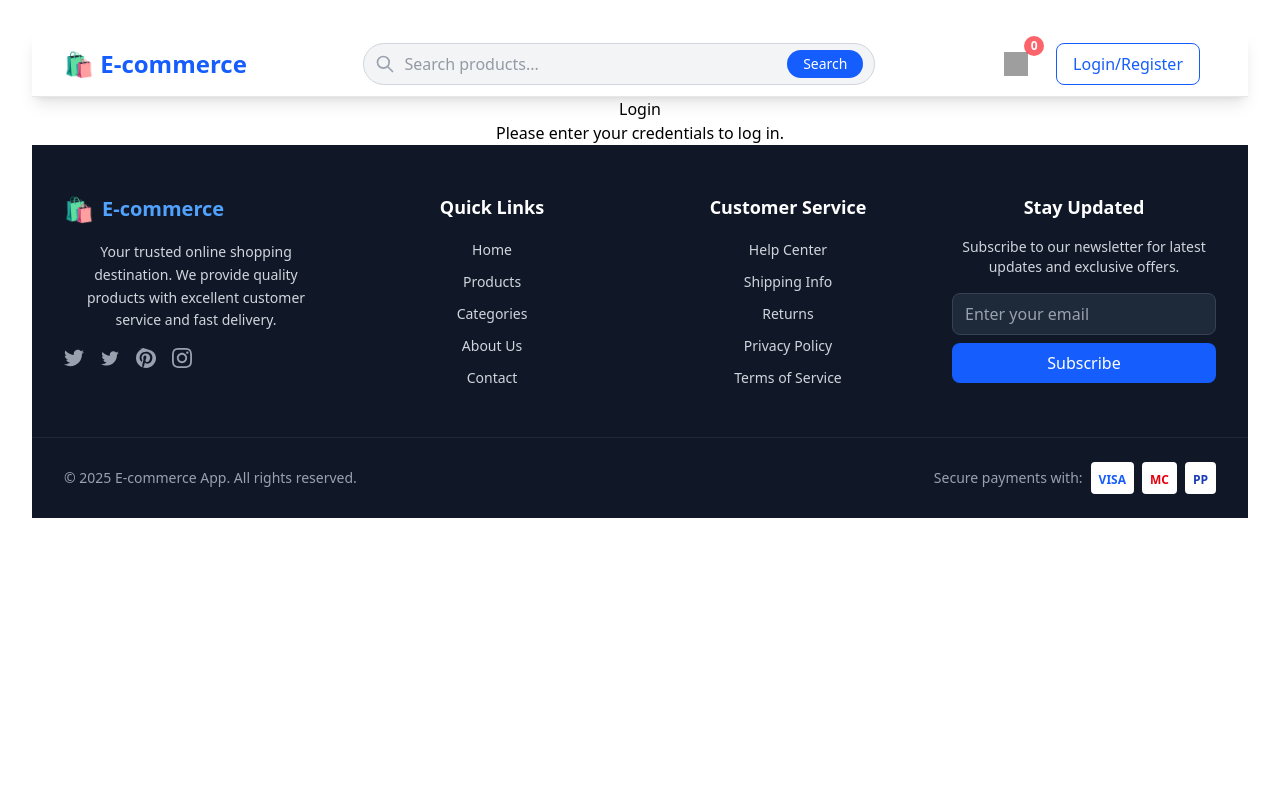
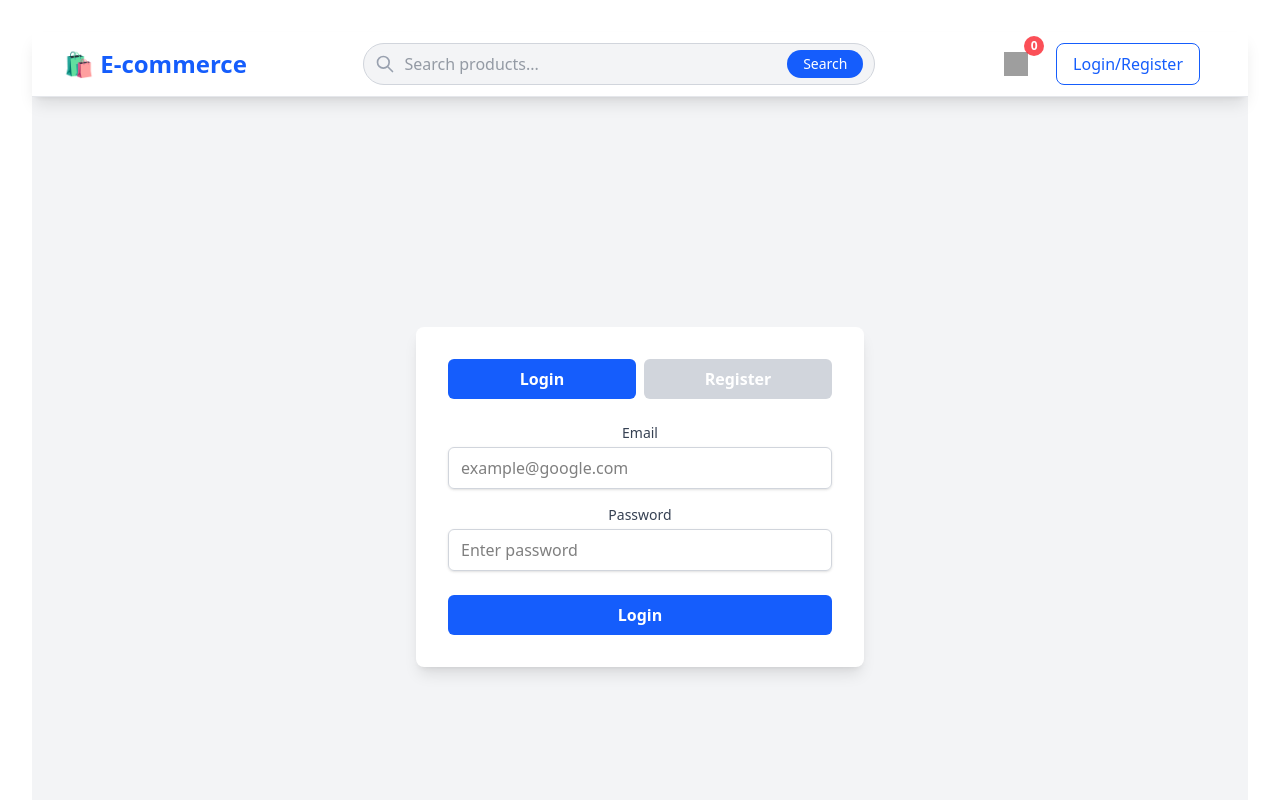
Before and after one commit to Roland-Jean/ecommerceApp-frontend, a React (Vite) app: page /ecommerceApp-frontend/login in a window 1280 px wide. Shown: the top 800 px of the page. Built offline with nearby package versions, Linux system fonts and the light colour scheme; grey boxes are pictures that could not be loaded.

Commit message:
made the login and register ui

```diff
--- a/src/components/Header.jsx
+++ b/src/components/Header.jsx
@@ -2,7 +2,7 @@ import { Link, useNavigate } from "react-router-dom";
 import { useState } from "react";
 import Products from "../assets/Products.json";
 
-export default function Header({ setSearchItem , addCart }) {
+export default function Header({ setSearchItem, addCart }) {
   const [isMenuOpen, setIsMenuOpen] = useState(false);
   const [searchQuery, setSearchQuery] = useState("");
   const [searchSuggestions, setSearchSuggestions] = useState([]);
@@ -130,7 +130,10 @@ export default function Header({ setSearchItem , addCart }) {
                 {searchSuggestions.map((suggestion) => (
                   <div
                     key={suggestion.id}
-                    onClick={() => selectSuggestion(suggestion)}
+                    onClick={() => {
+                      selectSuggestion(suggestion);
+                      console.log("Click detected on suggestion");
+                    }}
                     className="flex items-center px-4 py-3 hover:bg-gray-50 cursor-pointer border-b border-gray-100 last:border-b-0"
                   >
                     <span className="text-2xl mr-3">{suggestion.image}</span>
--- a/src/pages/Login.jsx
+++ b/src/pages/Login.jsx
@@ -1,9 +1,72 @@
+import { useState } from "react";
+import { Link } from "react-router-dom";
 
-export default function Login(){
-    return(
-        <div>
-            <h1>Login</h1>
-            <p>Please enter your credentials to log in.</p>
+export default function Login() {
+  const [activeTab, setActiveTab] = useState("login");
+
+  return (
+    <div className="min-h-screen flex items-center justify-center bg-gray-100">
+      <div className="bg-white shadow-lg rounded-lg p-8 w-full max-w-md">
+        {/* Toggle Buttons */}
+        <div className="flex mb-6 space-x-2">
+          <Link
+          to="/login"
+            onClick={() => setActiveTab("login")}
+            className={`flex-1 py-2 rounded-md font-semibold text-white transition ${
+              activeTab === "login"
+                ? "bg-blue-600"
+                : "bg-gray-300 text-gray-700 hover:bg-gray-400"
+            }`}
+          >
+            Login
+          </Link>
+          <Link
+          to="/register"
+            onClick={() => setActiveTab("register")}
+            className={`flex-1 py-2 rounded-md font-semibold text-white transition ${
+              activeTab === "register"
+                ? "bg-blue-600"
+                : "bg-gray-300 text-gray-700 hover:bg-gray-400"
+            }`}
+          >
+            Register
+          </Link>
         </div>
-    );
+
+        {/* Form */}
+        <form className="space-y-6">
+          <div className="space-y-4">
+            <div>
+              <label className="block text-sm font-medium text-gray-700">
+                Email
+              </label>
+              <input
+                type="text"
+                placeholder="example@google.com"
+                className="mt-1 block w-full border border-gray-300 rounded-md px-3 py-2 shadow-sm focus:outline-none focus:ring-2 focus:ring-blue-500"
+              />
+            </div>
+
+            <div>
+              <label className="block text-sm font-medium text-gray-700">
+                Password
+              </label>
+              <input
+                type="password"
+                placeholder="Enter password"
+                className="mt-1 block w-full border border-gray-300 rounded-md px-3 py-2 shadow-sm focus:outline-none focus:ring-2 focus:ring-blue-500"
+              />
+            </div>
+          </div>
+
+          <button
+            type="submit"
+            className="w-full bg-blue-600 text-white font-semibold py-2 px-4 rounded-md hover:bg-blue-700 transition"
+          >
+            Login
+          </button>
+        </form>
+      </div>
+    </div>
+  );
 }
--- a/src/pages/Register.jsx
+++ b/src/pages/Register.jsx
@@ -1,9 +1,124 @@
+import { useState } from "react";
+import { Link } from "react-router-dom";
 
-export default function Register(){
-    return(
-        <div>
-            <h1>Register</h1>
-            <p>Please fill in the form to create a new account.</p>
+export default function Register() {
+  const [step, setStep] = useState(0);
+
+  const nextStep = () => setStep((prev) => Math.min(prev + 1, 3));
+  const prevStep = () => setStep((prev) => Math.max(prev - 1, 0));
+  const [activeTab, setActiveTab] = useState("register");
+
+  const steps = [
+    <div key="name" className="space-y-4">
+      <h2 className="text-lg font-semibold">Name</h2>
+      <input
+        placeholder="First name..."
+        className="w-full border px-3 py-2 rounded"
+      />
+      <input
+        placeholder="Last name..."
+        className="w-full border px-3 py-2 rounded"
+      />
+    </div>,
+
+    <div key="contact" className="space-y-4">
+      <h2 className="text-lg font-semibold">Contact Info</h2>
+      <input
+        placeholder="E-mail..."
+        className="w-full border px-3 py-2 rounded"
+      />
+      <input
+        placeholder="Phone..."
+        className="w-full border px-3 py-2 rounded"
+      />
+    </div>,
+
+    <div key="birthday" className="space-y-4">
+      <h2 className="text-lg font-semibold">Birthday</h2>
+      <input type="date" className="w-full border px-3 py-2 rounded" />
+    </div>,
+
+    <div key="login" className="space-y-4">
+      <h2 className="text-lg font-semibold">Login Info</h2>
+      <input
+        placeholder="Username..."
+        className="w-full border px-3 py-2 rounded"
+      />
+      <input
+        placeholder="Password..."
+        className="w-full border px-3 py-2 rounded"
+      />
+      <input
+        placeholder="Repeat Password..."
+        className="w-full border px-3 py-2 rounded"
+      />
+    </div>,
+  ];
+
+  return (
+    <div className="min-h-screen flex items-center justify-center bg-gray-100">
+      <form className="bg-white p-8 rounded shadow-md w-full max-w-md space-y-6">
+        <div className="flex mb-6 space-x-2">
+          <Link
+            to="/login"
+            onClick={() => setActiveTab("login")}
+            className={`flex-1 py-2 rounded-md font-semibold text-white transition ${
+              activeTab === "login"
+                ? "bg-blue-600"
+                : "bg-gray-300 text-gray-700 hover:bg-gray-400"
+            }`}
+          >
+            Login
+          </Link>
+          <Link
+            to="/register"
+            onClick={() => setActiveTab("register")}
+            className={`flex-1 py-2 rounded-md font-semibold text-white transition ${
+              activeTab === "register"
+                ? "bg-blue-600"
+                : "bg-gray-300 text-gray-700 hover:bg-gray-400"
+            }`}
+          >
+            Register
+          </Link>
         </div>
-    );
+
+        {steps[step]}
+
+        <div className="flex justify-between mt-6">
+          <button
+            type="button"
+            onClick={prevStep}
+            disabled={step === 0}
+            className={`px-4 py-2 rounded ${
+              step === 0
+                ? "bg-gray-300 cursor-not-allowed"
+                : "bg-blue-500 text-white hover:bg-blue-600"
+            }`}
+          >
+            Previous
+          </button>
+
+          <button
+            type="button"
+            onClick={nextStep}
+            className="px-4 py-2 bg-blue-500 text-white rounded hover:bg-blue-600"
+          >
+            {step === steps.length - 1 ? "Submit" : "Next"}
+          </button>
+        </div>
+
+        <div className="flex justify-center space-x-2 mt-4">
+          {steps.map((_, i) => (
+            <span
+              key={i}
+              className={`h-3 w-3 rounded-full ${
+                i === step ? "bg-blue-500" : "bg-gray-300"
+              }`}
+            ></span>
+          ))}
+        </div>
+      </form>
+    </div>
+  );
 }
```
